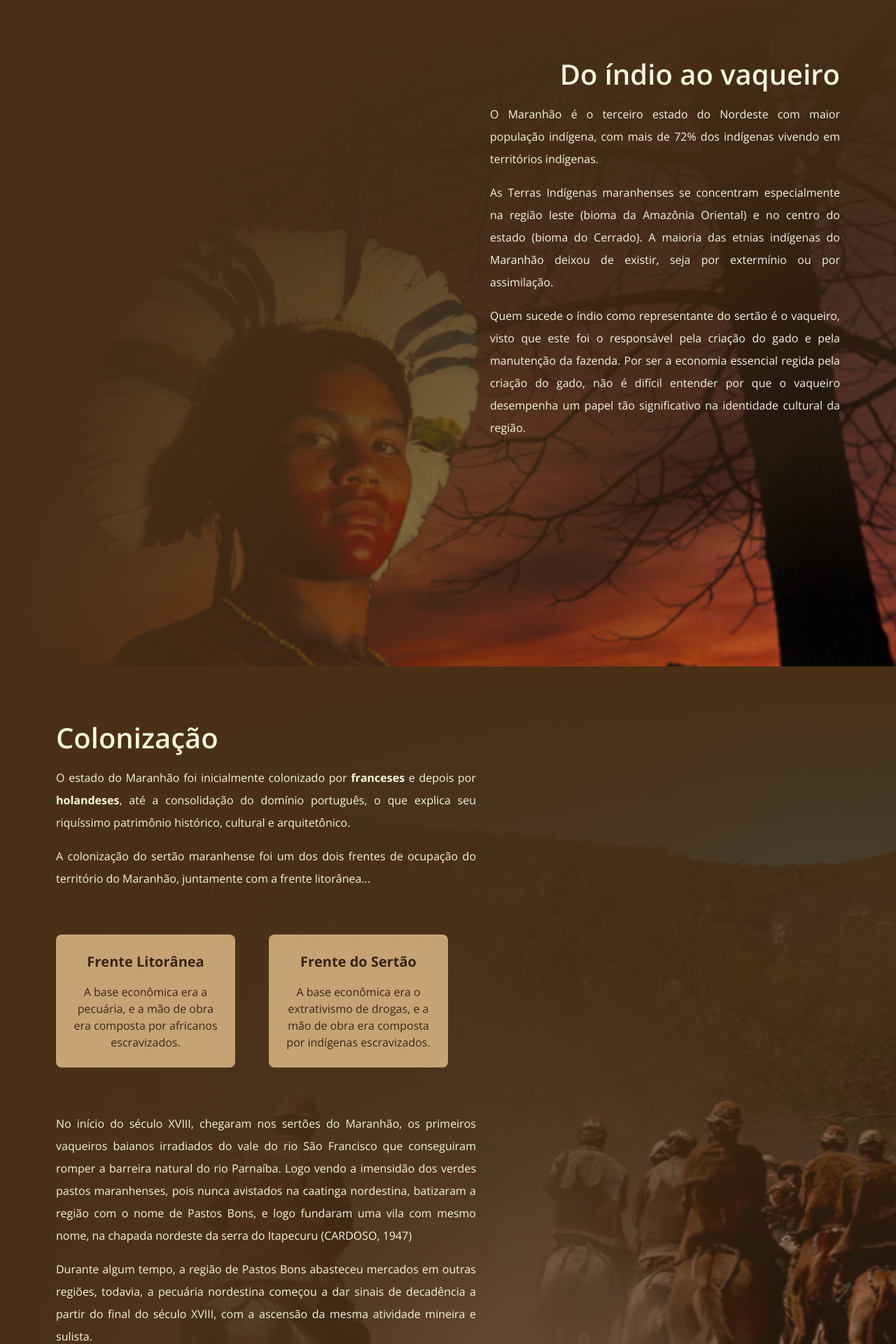
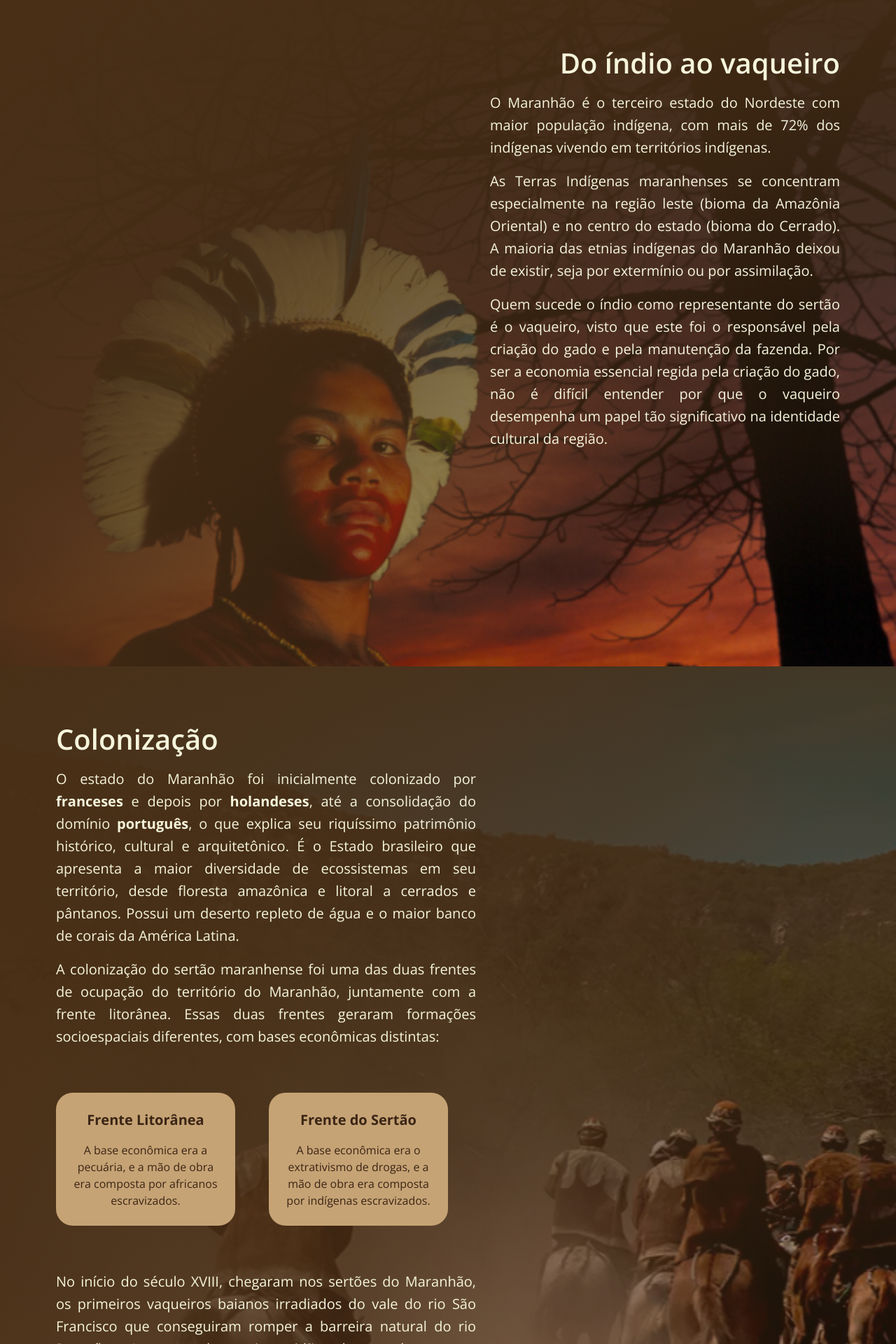
Before and after one commit to gabrielsouzam/pensar-com-historia, a React (Vite) app: page /sertao-maranhanse in a window 1280 px wide. Shown: the part 1000-2920 px from the top of the page at 70% size. Built offline with nearby package versions, Linux system fonts and the light colour scheme.

Commit message:
Final Updates

```diff
--- a/src/pages/app/maranhao-hiterland/components/cards-duplication.tsx
+++ b/src/pages/app/maranhao-hiterland/components/cards-duplication.tsx
@@ -1,7 +1,7 @@
 export function ColonizationCards() {
   return (
     <div className="bottom-12 left-12 mb-16 flex gap-12">
-      <div className="w-64 rounded-lg bg-[#C6A375] p-6 text-center">
+      <div className="w-64 rounded-3xl bg-[#C6A375] p-6 text-center">
         <h3 className="text-[20px] font-bold text-[#3A2515]">
           Frente Litorânea
         </h3>
@@ -10,7 +10,7 @@ export function ColonizationCards() {
           africanos escravizados.
         </p>
       </div>
-      <div className="w-64 rounded-lg bg-[#C6A375] p-6 text-center">
+      <div className="w-64 rounded-3xl bg-[#C6A375] p-6 text-center">
         <h3 className="text-[20px] font-bold text-[#3A2515]">
           Frente do Sertão
         </h3>
--- a/src/pages/app/maranhao-hiterland/maranhao-hiterland.tsx
+++ b/src/pages/app/maranhao-hiterland/maranhao-hiterland.tsx
@@ -54,14 +54,14 @@ export function MaranhaoHinterland() {
         <div
           className="absolute inset-0"
           style={{
-            background: `linear-gradient(to bottom, rgba(73, 47, 22, 1) 0%, rgba(73, 47, 22, 0.8) 30%, rgba(73, 47, 22, 0.6) 50%, rgba(73, 47, 22, 0.4) 70%, rgba(73, 47, 22, 0) 90%)`,
+            background: `linear-gradient(to bottom, rgba(73, 47, 22, 0.9) 0%, rgba(73, 47, 22, 0.7) 30%, rgba(73, 47, 22, 0.5) 50%, rgba(73, 47, 22, 0.3) 70%, rgba(73, 47, 22, 0) 90%)`,
           }}
         ></div>
 
         <div
           className="absolute inset-0"
           style={{
-            background: `linear-gradient(to right, rgba(73, 47, 22, 1) 0%, rgba(73, 47, 22, 0.8) 30%, rgba(73, 47, 22, 0.6) 50%, rgba(73, 47, 22, 0.4) 70%, rgba(73, 47, 22, 0) 90%)`,
+            background: `linear-gradient(to right, rgba(73, 47, 22, 0.9) 0%, rgba(73, 47, 22, 0.7) 30%, rgba(73, 47, 22, 0.5) 50%, rgba(73, 47, 22, 0.3) 70%, rgba(73, 47, 22, 0) 90%)`,
           }}
         ></div>
 
@@ -80,7 +80,7 @@ export function MaranhaoHinterland() {
             Do índio ao vaqueiro
           </h2>
           <p
-            className="mt-4 text-justify text-[16px] font-light leading-8"
+            className="mt-4 text-justify text-[20px] font-light leading-8"
             style={{ color: '#F5F5DC' }}
           >
             O Maranhão é o terceiro estado do Nordeste com maior população
@@ -88,7 +88,7 @@ export function MaranhaoHinterland() {
             indígenas.
           </p>
           <p
-            className="mt-4 text-justify text-[16px] font-light leading-8"
+            className="mt-4 text-justify text-[20px] font-light leading-8"
             style={{ color: '#F5F5DC' }}
           >
             As Terras Indígenas maranhenses se concentram especialmente na
@@ -97,7 +97,7 @@ export function MaranhaoHinterland() {
             deixou de existir, seja por extermínio ou por assimilação.
           </p>
           <p
-            className="mt-4 text-justify text-[16px] font-light leading-8"
+            className="mt-4 text-justify text-[20px] font-light leading-8"
             style={{ color: '#F5F5DC' }}
           >
             Quem sucede o índio como representante do sertão é o vaqueiro, visto
@@ -108,6 +108,8 @@ export function MaranhaoHinterland() {
           </p>
         </div>
       </div>
+
+      {/* Terceira Seção: Colonização */}
       <div
         className="relative h-[91.125rem] bg-cover bg-center bg-no-repeat"
         style={{
@@ -117,21 +119,21 @@ export function MaranhaoHinterland() {
         <div
           className="absolute inset-0"
           style={{
-            background: `linear-gradient(to bottom, rgba(73, 47, 22, 1) 0%, rgba(73, 47, 22, 0.8) 30%, rgba(73, 47, 22, 0.6) 50%, rgba(73, 47, 22, 0.4) 70%, rgba(73, 47, 22, 0) 90%)`,
+            background: `linear-gradient(to bottom, rgba(73, 47, 22, 0.9) 0%, rgba(73, 47, 22, 0.7) 30%, rgba(73, 47, 22, 0.5) 50%, rgba(73, 47, 22, 0.3) 70%, rgba(73, 47, 22, 0) 90%)`,
           }}
         ></div>
 
         <div
           className="absolute inset-0"
           style={{
-            background: `linear-gradient(to right, rgba(73, 47, 22, 1) 0%, rgba(73, 47, 22, 0.8) 30%, rgba(73, 47, 22, 0.6) 50%, rgba(73, 47, 22, 0.4) 70%, rgba(73, 47, 22, 0) 90%)`,
+            background: `linear-gradient(to right, rgba(73, 47, 22, 0.9) 0%, rgba(73, 47, 22, 0.7) 30%, rgba(73, 47, 22, 0.5) 50%, rgba(73, 47, 22, 0.3) 70%, rgba(73, 47, 22, 0) 90%)`,
           }}
         ></div>
 
         <div
           className="absolute ml-auto max-w-[600px]"
           style={{
-            top: '36%',
+            top: '46%',
             left: '80px',
             transform: 'translateY(-50%)',
           }}
@@ -143,26 +145,31 @@ export function MaranhaoHinterland() {
             Colonização
           </h2>
           <p
-            className="mt-4 text-justify text-[16px] font-light leading-8"
+            className="mt-4 text-justify text-[20px] font-light leading-8"
             style={{ color: '#F5F5DC' }}
           >
             O estado do Maranhão foi inicialmente colonizado por{' '}
             <span className="font-bold">franceses</span> e depois por{' '}
             <span className="font-bold">holandeses</span>, até a consolidação do
-            domínio português, o que explica seu riquíssimo patrimônio
-            histórico, cultural e arquitetônico.
+            domínio <span className="font-bold">português</span>, o que explica
+            seu riquíssimo patrimônio histórico, cultural e arquitetônico. É o
+            Estado brasileiro que apresenta a maior diversidade de ecossistemas
+            em seu território, desde floresta amazônica e litoral a cerrados e
+            pântanos. Possui um deserto repleto de água e o maior banco de
+            corais da América Latina.
           </p>
           <p
-            className="mb-16 mt-4 text-justify text-[16px] font-light leading-8"
+            className="mb-16 mt-4 text-justify text-[20px] font-light leading-8"
             style={{ color: '#F5F5DC' }}
           >
-            A colonização do sertão maranhense foi um dos dois frentes de
+            A colonização do sertão maranhense foi uma das duas frentes de
             ocupação do território do Maranhão, juntamente com a frente
-            litorânea...
+            litorânea. Essas duas frentes geraram formações socioespaciais
+            diferentes, com bases econômicas distintas:
           </p>
           <ColonizationCards />
           <p
-            className="mt-4 text-justify text-[16px] font-light leading-8"
+            className="mt-4 text-justify text-[20px] font-light leading-8"
             style={{ color: '#F5F5DC' }}
           >
             No início do século XVIII, chegaram nos sertões do Maranhão, os
@@ -170,11 +177,12 @@ export function MaranhaoHinterland() {
             que conseguiram romper a barreira natural do rio Parnaíba. Logo
             vendo a imensidão dos verdes pastos maranhenses, pois nunca
             avistados na caatinga nordestina, batizaram a região com o nome de
-            Pastos Bons, e logo fundaram uma vila com mesmo nome, na chapada
-            nordeste da serra do Itapecuru (CARDOSO, 1947)
+            <span className="font-bold"> Pastos Bons</span>, e logo fundaram uma
+            vila com mesmo nome, na chapada nordeste da serra do Itapecuru
+            (CARDOSO, 1947)
           </p>
           <p
-            className="mt-4 text-justify text-[16px] font-light leading-8"
+            className="mt-4 text-justify text-[20px] font-light leading-8"
             style={{ color: '#F5F5DC' }}
           >
             Durante algum tempo, a região de Pastos Bons abasteceu mercados em
```
